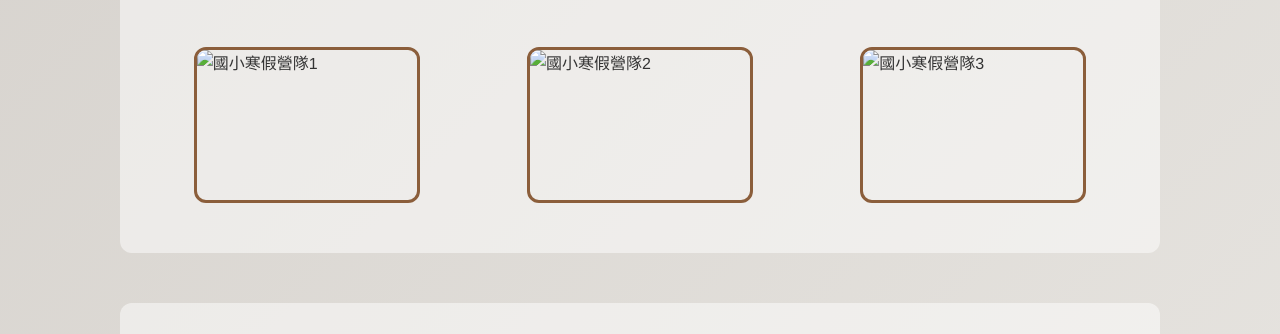
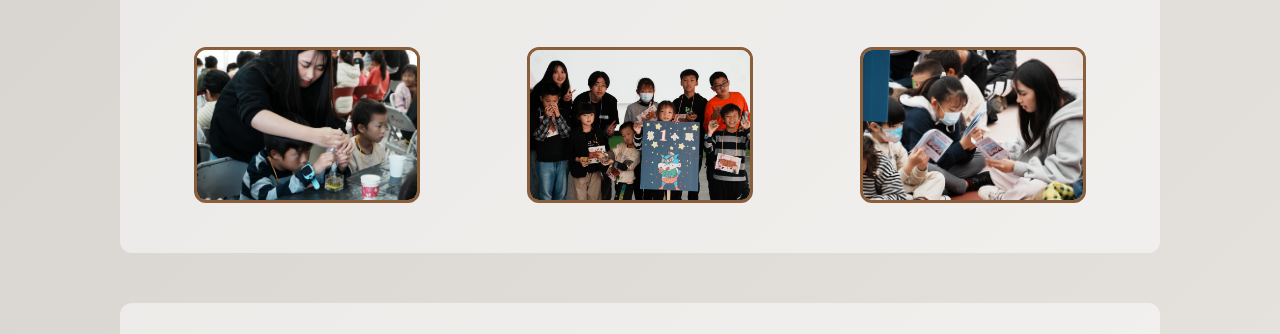
Before and after one commit to jynn23/jy23.github.io, a plain HTML site: page gallery.html in a window 1280 px wide. Shown: the part 332-666 px from the top of the page. Drawn offline with Linux system fonts and the light colour scheme; files whose address does not match are found by name.

Commit message:
Update gallery.html

```diff
--- a/gallery.html
+++ b/gallery.html
@@ -13,9 +13,9 @@
     <div class="section event-group">
       <h2>國小寒假營隊</h2>
       <div class="photo-row">
-        <img src="images/Elementary1.jpg" alt="國小寒假營隊1" />
-        <img src="images/Elementary2.jpg" alt="國小寒假營隊2" />
-        <img src="images/Elementary3.jpg" alt="國小寒假營隊3" />
+        <img src="Elementary1.jpg" alt="國小寒假營隊1" />
+        <img src="Elementary2.jpg" alt="國小寒假營隊2" />
+        <img src="Elementary3.jpg" alt="國小寒假營隊3" />
       </div>
     </div>
 
```
